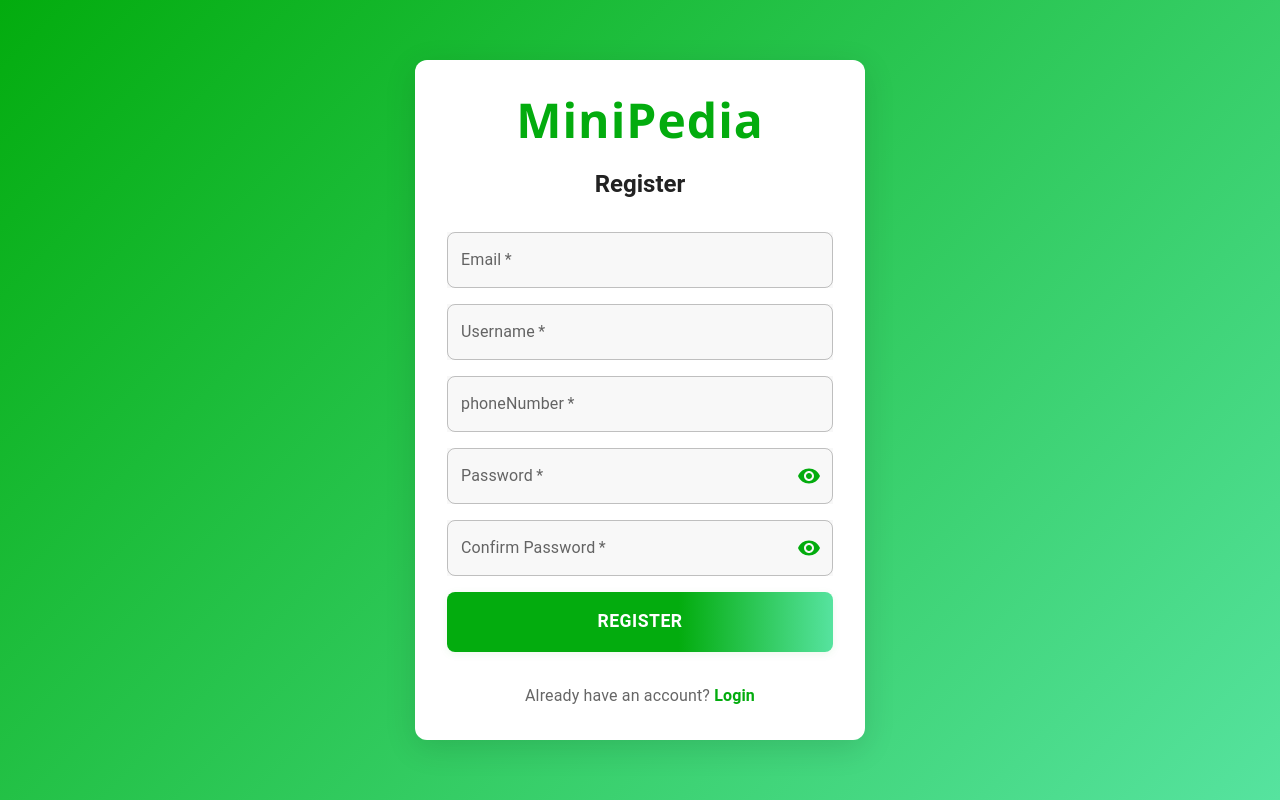
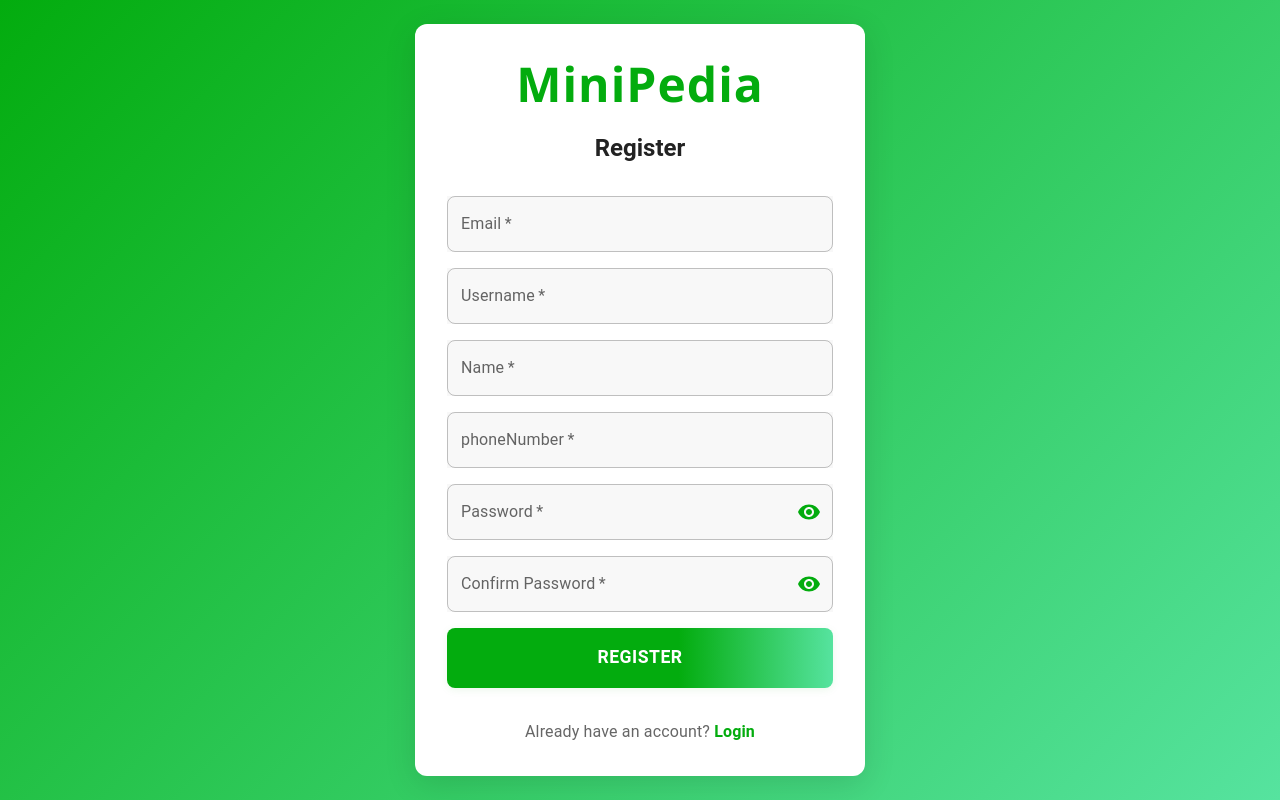
Before and after one commit to foxsroot/Minipedia, a React (Vite) app in the folder frontend/: page /register in a window 1280 px wide. Built offline with nearby package versions, Linux system fonts and the light colour scheme.

Commit message:
make status member into auto for regist

```diff
--- a/frontend/src/pages/Register.tsx
+++ b/frontend/src/pages/Register.tsx
@@ -15,8 +15,9 @@ import { Visibility, VisibilityOff } from "@mui/icons-material";
 const Register = () => {
   const [email, setEmail] = useState("");
   const [username, setUsername] = useState("");
+  const [nama, setNama] = useState("");
   const [password, setPassword] = useState("");
-  const [phoneNumber, setPhoneNumber] = useState("");
+  const [nomorTelepon, setNomorTelepon] = useState("");
   const [confirmPassword, setConfirmPassword] = useState("");
   const [showPassword, setShowPassword] = useState(false);
   const [showConfirmPassword, setShowConfirmPassword] = useState(false);
@@ -37,7 +38,7 @@ const Register = () => {
       const response = await fetch("/api/auth/register", {
         method: "POST",
         headers: { "Content-Type": "application/json" },
-        body: JSON.stringify({ email, username, phoneNumber, password }),
+        body: JSON.stringify({ email, username, nama, nomorTelepon, password }),
       });
       const data = await response.json();
       if (!response.ok) {
@@ -46,7 +47,8 @@ const Register = () => {
         setSuccess(true);
         setEmail("");
         setUsername("");
-        setPhoneNumber("");
+        setNama("");
+        setNomorTelepon("");
         setPassword("");
         setConfirmPassword("");
         setTimeout(() => {
@@ -154,11 +156,28 @@ const Register = () => {
         />
 
         <TextField
+          label="Name"
+          variant="outlined"
+          type="text"
+          value={nama}
+          onChange={(e) => setNama(e.target.value)}
+          required
+          fullWidth
+          size="medium"
+          sx={{
+            bgcolor: "#f8f8f8",
+            "& .MuiOutlinedInput-root": {
+              borderRadius: 2,
+            },
+          }}
+        />
+
+        <TextField
           label="phoneNumber"
           variant="outlined"
           type="text"
-          value={phoneNumber}
-          onChange={(e) => setPhoneNumber(e.target.value)}
+          value={nomorTelepon}
+          onChange={(e) => setNomorTelepon(e.target.value)}
           required
           fullWidth
           size="medium"
```
Also changed, not shown: 2 other files (tests, documents, lock files or other folders).
